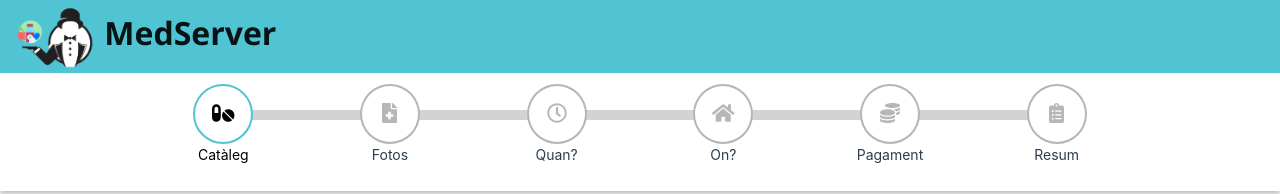
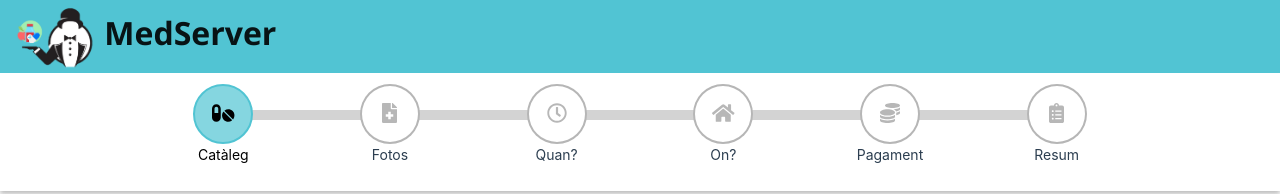
Before and after one commit to Peaverin/medserver, a Vue app: page /#/products in a window 1280 px wide. Shown: the top 194 px of the page. Built offline with nearby package versions, Linux system fonts and the light colour scheme; the HTML template or start-up script is replaced by a standard one; what @trevoreyre/autocomplete-vue, vue-form-wizard would draw is missing.

Commit message:
Small animation and hover per wizard

```diff
--- a/src/components/Wizard.vue
+++ b/src/components/Wizard.vue
@@ -257,7 +257,7 @@ td{
 
 td.true::after {
     border-bottom: 10px solid var(--accent-color-1-darker);
-
+    transition: 0.5s;
 }
 
 td:last-child::after {
@@ -272,12 +272,24 @@ width:0%;
   background-color: white;
   font-size: calc(var(--wizard_btn_size)/3);
   z-index: 2;
-
+  transition: 0.5s
 }
 
 .wizard_active{
   border-color: var(--main-color);
   color: black;
+}
+
+.wizard_btn.wizard_active{
+  background-color:var(--main-color-light);
+}
+
+.wizard_btn.wizard_unlocked:hover{
+  background-color:var(--main-color-lightest);
+}
+
+.wizard_btn.wizard_completed:hover{
+  background-color:var(--accent-color-1-lightest);
 }
 
 .wizard_disabled{
```
